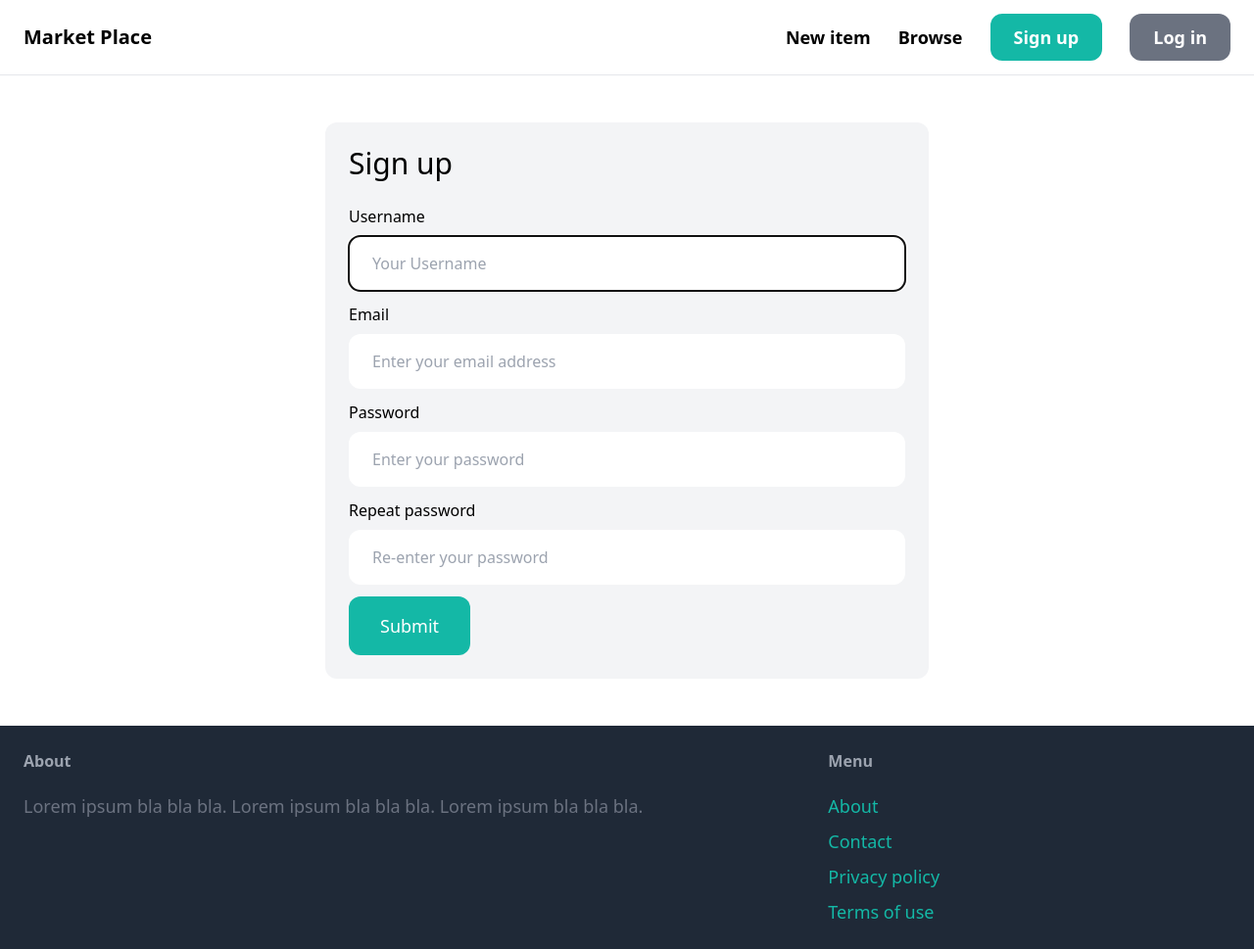
After one commit to Ujstor/django-online-marketplace, a Django app: page /signup/ in a window 1280 px wide. The commit adds this page. Shown: the whole page at 98% size. Run offline with Django 4.2, Linux system fonts and the light colour scheme; some libraries are stand-ins or nearby versions.

Commit message:
signup and login

```diff
--- /dev/null
+++ b/core/forms.py
@@ -0,0 +1,41 @@
+from django import forms
+from django.contrib.auth.forms import UserCreationForm, AuthenticationForm
+from django.contrib.auth.models import User
+
+
+class SignupForm(UserCreationForm):
+    class Meta:
+        model = User
+        fields = ('username', 'email', 'password1', 'password2')
+
+    username = forms.CharField(widget=forms.TextInput(attrs={
+        'placeholder': 'Your Username',
+        'class': 'w-full py-4 px-6 rounded-xl'
+    }))
+
+    email = forms.CharField(widget=forms.EmailInput(attrs={
+        'placeholder': 'Enter your email address',
+        'class': 'w-full py-4 px-6 rounded-xl'
+    }))
+
+    password1 = forms.CharField(widget=forms.PasswordInput(attrs={
+        'placeholder': 'Enter your password',
+        'class': 'w-full py-4 px-6 rounded-xl'
+    }))
+
+    password2 = forms.CharField(widget=forms.PasswordInput(attrs={
+        'placeholder': 'Re-enter your password',
+        'class': 'w-full py-4 px-6 rounded-xl'
+    }))
+
+
+class LoginForm(AuthenticationForm):
+    username = forms.CharField(widget=forms.TextInput(attrs={
+        'placeholder': 'Your Username',
+        'class': 'w-full py-4 px-6 rounded-xl'
+    }))
+
+    password = forms.CharField(widget=forms.PasswordInput(attrs={
+        'placeholder': 'Enter your password',
+        'class': 'w-full py-4 px-6 rounded-xl'
+    }))
--- a/core/templates/core/base.html
+++ b/core/templates/core/base.html
@@ -12,8 +12,14 @@
                 <div class="space-x-6">
                     <a href="#" class="text-lg font-semibold hover:text-gray-500">New item</a>
                     <a href="#" class="text-lg font-semibold hover:text-gray-500">Browse</a>
-                    <a href="#" class="px-6 py-3 text-lg font-semibold bg-teal-500 text-white rounded-xl hover:bg-teal-700">Sign up</a>
-                    <a href="#" class="px-6 py-3 text-lg font-semibold bg-gray-500 text-white rounded-xl hover:bg-gray-700">Log in</a>
+                    {% if user.is_authenticated %}
+                    <a href="#" class="px-6 py-3 text-lg font-semibold bg-teal-500 text-white rounded-xl hover:bg-teal-700">Inbox</a>
+                    <a href="#" class="px-6 py-3 text-lg font-semibold bg-gray-500 text-white rounded-xl hover:bg-gray-700">Dashboard</a>
+
+                    {% else %}
+                        <a href="{% url 'core:signup' %}" class="px-6 py-3 text-lg font-semibold bg-teal-500 text-white rounded-xl hover:bg-teal-700">Sign up</a>
+                        <a href="{% url 'core:login' %}" class="px-6 py-3 text-lg font-semibold bg-gray-500 text-white rounded-xl hover:bg-gray-700">Log in</a>
+                    {% endif %}
                 </div>
             </nav>
 
@@ -34,9 +40,9 @@
 
                     <ul class="space-y-2">
                         <li><a href="#" class="text-lg text-teal-500 hover:text-teal-700">About</a></li>
-                        <li><a href="{% url 'contact' %}" class="text-lg text-teal-500 hover:text-teal-700">Contact</a></li>
+                        <li><a href="{% url 'core:contact' %}" class="text-lg text-teal-500 hover:text-teal-700">Contact</a></li>
                         <li><a href="#" class="text-lg text-teal-500 hover:text-teal-700">Privacy policy</a></li>
-                        <li><a href="#" class="text-lg text-teal-500 hover:text-teal-700">Term of use</a></li>
+                        <li><a href="{% url 'core:terms' %}" class="text-lg text-teal-500 hover:text-teal-700">Terms of use</a></li>
                     </ul>
                 </div>
             </footer>
--- a/core/templates/core/index.html
+++ b/core/templates/core/index.html
@@ -16,7 +16,7 @@
 
                         <div class="p-6 bg-white rounded-b-xl">
                             <h2 class="text-2xl">{{ item.name }}</h2>
-                            <p class="text-gray-500">Price: {{ item.price }}</p>
+                            <p class="text-gray-500">Price: {{ item.price }} €</p>
                         </div>
                     </a>
                 </div>
--- /dev/null
+++ b/core/templates/core/signup.html
@@ -0,0 +1,45 @@
+{% extends 'core/base.html' %}
+
+{% block title %}Sign up{% endblock %}
+
+{% block content %}
+<div class="w-1/2 my-6 mx-auto p-6 bg-gray-100 rounded-xl">
+    <h1 class="mb-6 text-3xl">Sign up</h1>
+
+    <form method="post" action=".">
+        {% csrf_token %}
+
+        <div class="mb-3">
+            <label class="inline-block mb-2">Username</label><br>
+            {{ form.username }}
+        </div>
+
+        <div class="mb-3">
+            <label class="inline-block mb-2">Email</label><br>
+            {{ form.email }}
+        </div>
+
+        <div class="mb-3">
+            <label class="inline-block mb-2">Password</label><br>
+            {{ form.password1 }}
+        </div>
+
+        <div class="mb-3">
+            <label class="inline-block mb-2">Repeat password</label><br>
+            {{ form.password2 }}
+        </div>
+
+        {% if form.errors or form.non_field_errors %}
+            <div class="mb-3 p-6 bg-red-100 rounded-xl">
+                {% for field in form %}
+                    {{ field.errors }}
+                {% endfor %}
+
+                {{ form.non_field_errors }}
+            </div>
+        {% endif %}
+
+        <button class="py-4 px-8 text-lg bg-teal-500 hover:bg-teal-700 rounded-xl text-white">Submit</button>
+    </form>
+</div>
+{% endblock %}
--- /dev/null
+++ b/core/urls.py
@@ -0,0 +1,14 @@
+from django.urls import path
+from . import views
+from django.contrib.auth import views as auth_views
+from .forms import LoginForm
+
+app_name = 'core'
+
+urlpatterns = [
+    path('', views.index, name='index'),
+    path('contact/', views.contact, name='contact'),
+    path('terms/', views.terms, name='terms'),
+    path('signup/', views.signup, name='signup'),
+    path('login/', auth_views.LoginView.as_view(template_name='core/login.html', authentication_form=LoginForm), name='login'),
+]
--- a/core/views.py
+++ b/core/views.py
@@ -1,6 +1,6 @@
-from django.shortcuts import render
+from django.shortcuts import render, redirect
 from item.models import Category, Item
-
+from .forms import SignupForm, LoginForm
 
 def index(request):
     item = Item.objects.filter(is_sold=False)[0:6]
@@ -12,3 +12,19 @@ def index(request):
 
 def contact(request):
     return render(request, 'core/contact.html')
+
+def terms(request):
+    return render(request, 'core/terms.html')
+
+def signup(request):
+    if request.method == 'POST':
+        form = SignupForm(request.POST)
+        if form.is_valid():
+            form.save()
+            return redirect('/login/')
+    else:
+        form = SignupForm()
+
+    return render(request, 'core/signup.html', {
+        'form': form,
+    })
--- a/item/templates/item/detail.html
+++ b/item/templates/item/detail.html
@@ -9,7 +9,7 @@
     </div>
     <div class="col-span-2 p-6 bg-gray-100 rounded-xl">
         <h1 class="mb-6 text-3xl">{{ item.name }}</h1>
-        <p class="text-gray-500"><strong>Price: </strong>{{ item.price }}</p>
+        <p class="text-gray-500"><strong>Price: </strong>{{ item.price }} €</p>
         <p class="text-gray-500"><strong>Seller: </strong>{{ item.created_by.username }}</p>
         {% if item.description %}
             <p class="text-gray-700">
@@ -33,7 +33,7 @@
 
                     <div class="p-6 bg-white rounded-b-xl">
                         <h2 class="text-2xl">{{ item.name }}</h2>
-                        <p class="text-gray-500">Price: {{ item.price }}</p>
+                        <p class="text-gray-500">Price: {{ item.price }} €</p>
                     </div>
                 </a>
             </div>
--- a/market_place/settings.py
+++ b/market_place/settings.py
@@ -26,6 +26,10 @@ SECRET_KEY = 'django-insecure-^t1$8ruo-0ez*ky!z39yg#z-7l1s(@d=p6kmqusrl-0wi(p7a(
 DEBUG = True
 
 ALLOWED_HOSTS = []
+
+LOGIN_URL = '/login/'
+LOGIN_REDIRECT_URL = '/'
+LOGOUT_REDIRECT_URL = '/'
 
 
 # Application definition
--- a/market_place/urls.py
+++ b/market_place/urls.py
@@ -2,13 +2,12 @@ from django.conf import settings
 from django.conf.urls.static import static
 from django.contrib import admin
 from django.urls import path, include
-from core.views import index, contact
+
 
 
 urlpatterns = [
-    path('', index, name='index'),
+    path('', include('core.urls')),
     path('item/', include('item.urls')),
-    path('contact/', contact, name='contact'),
     path('admin/', admin.site.urls)
 
 ] + static(settings.MEDIA_URL, document_root=settings.MEDIA_ROOT)
```
Also changed, not shown: core/templates/core/login.html (added, +34 -0 lines), core/templates/core/terms.html (added, +40 -0 lines).
